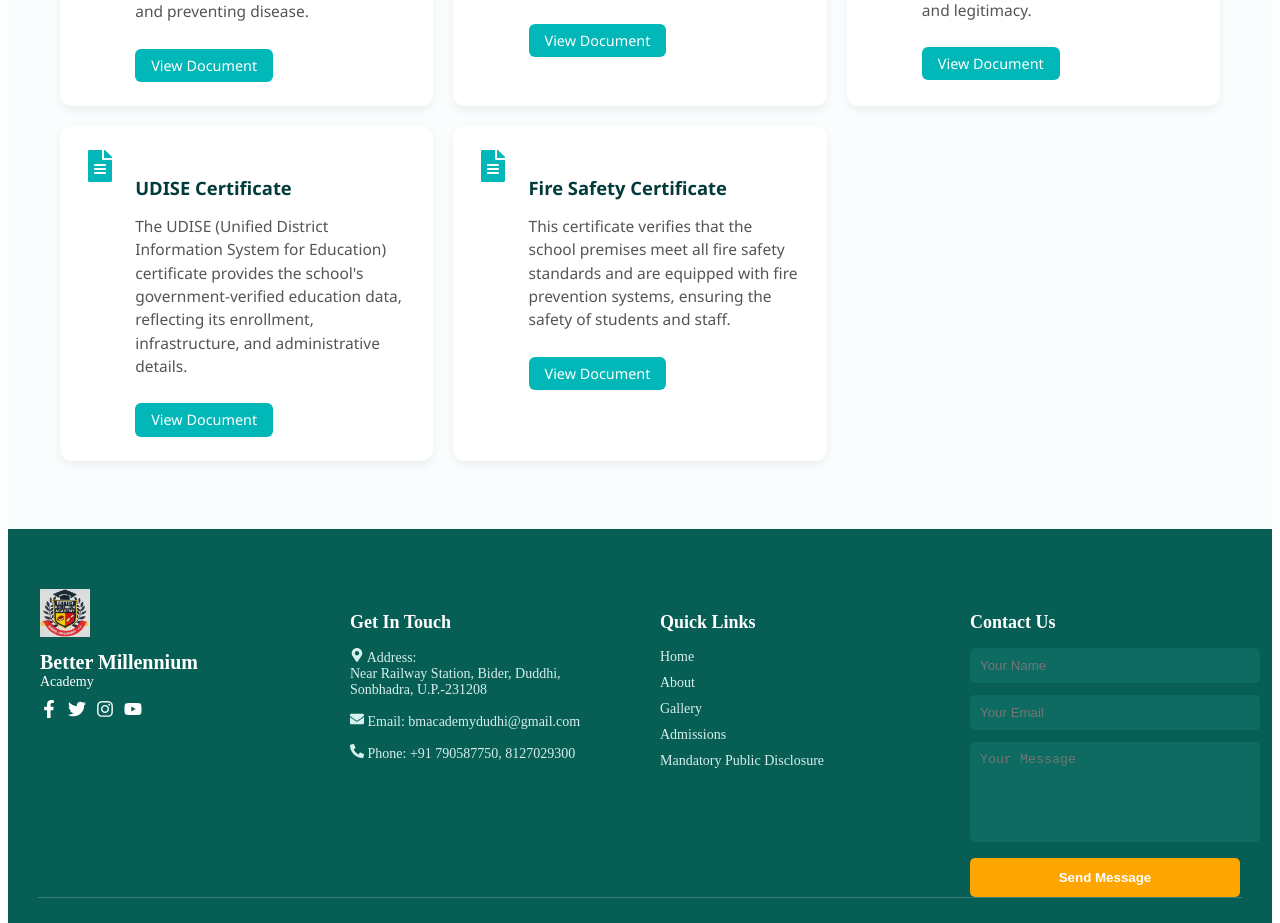
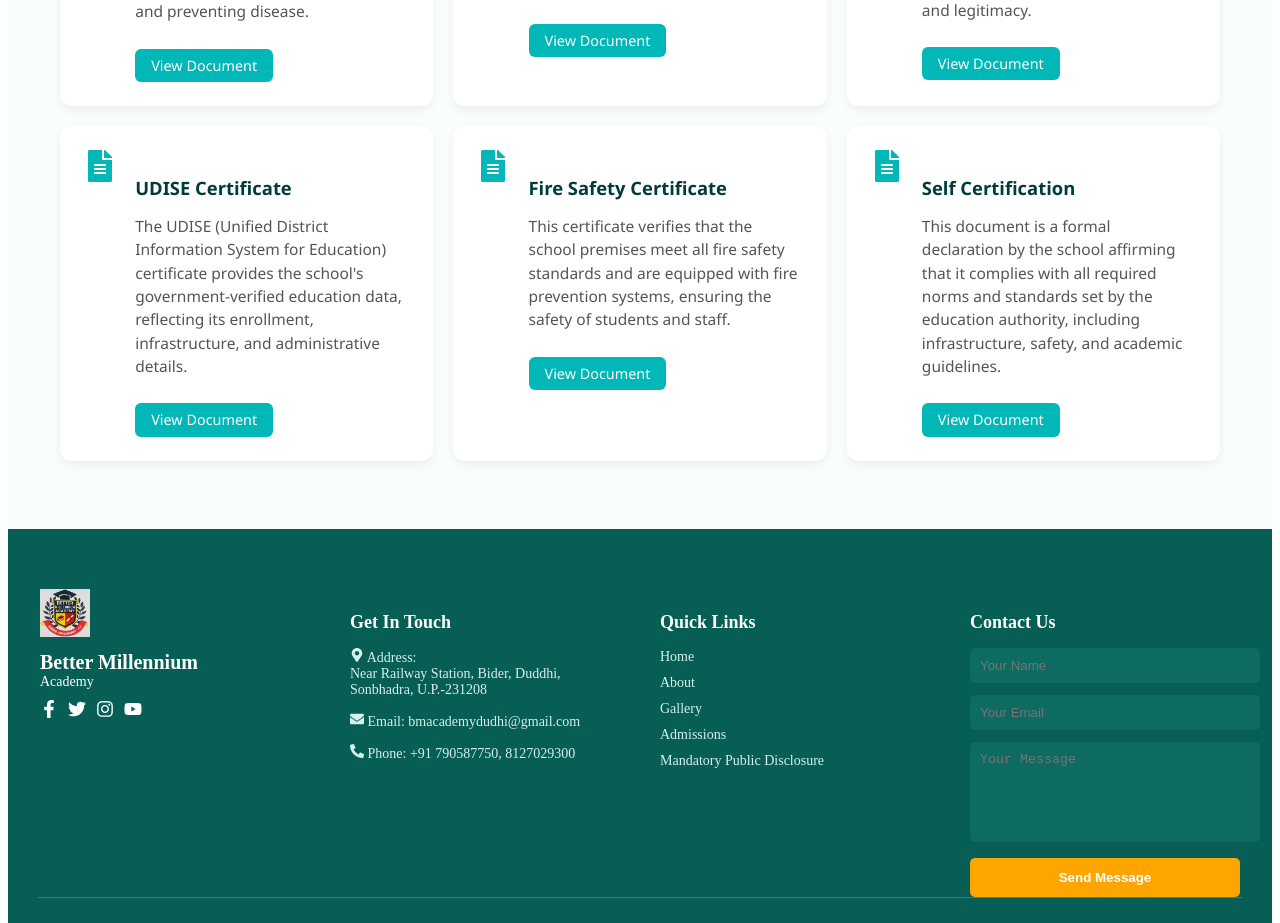
Before and after one commit to gauravtiwari1107/bmacademy-school-website, a React (Vite) app: page /disclosure in a window 1280 px wide. Shown: the part 2220-3143 px from the top of the page. Built offline with nearby package versions, Linux system fonts and the light colour scheme.

Commit message:
This is the self Certification

```diff
--- a/src/pages/Disclosure.jsx
+++ b/src/pages/Disclosure.jsx
@@ -189,6 +189,17 @@ const MandatoryDisclosure = () => {
           </div>
         </div>
 
+        <div className="disclosure-item">
+          <FaFileAlt className="disclosure-icon" />
+          <div>
+            <h4>Self Certification</h4>
+            <p>This document is a formal declaration by the school affirming that it complies with all required norms and standards set by the education authority, including infrastructure, safety, and academic guidelines.</p>
+            <a href="/documents/Self Certification.pdf" target="_blank" rel="noopener noreferrer" className="pdf-button" >
+              View Document
+            </a>
+          </div>
+        </div>
+
       </section>
     </div>
 
```
Also changed, not shown: 1 other file (tests, documents, lock files or other folders).
